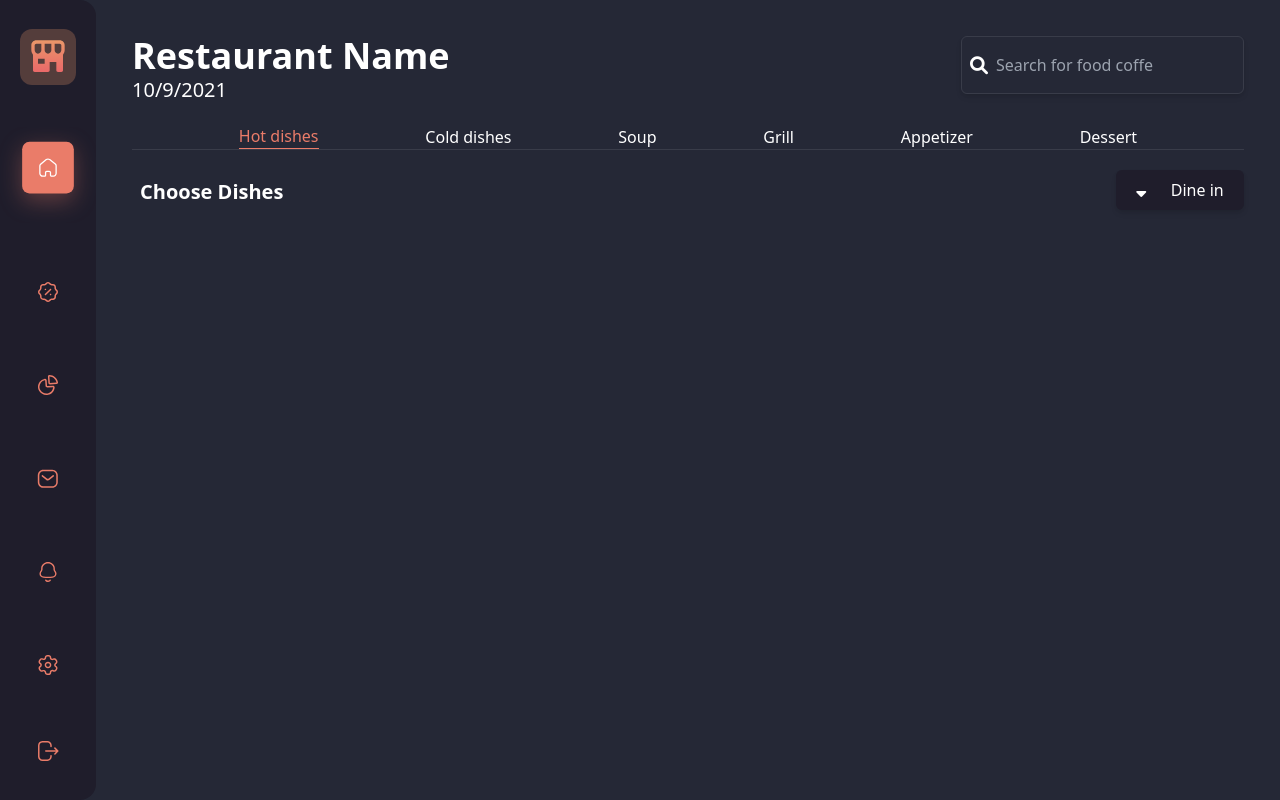
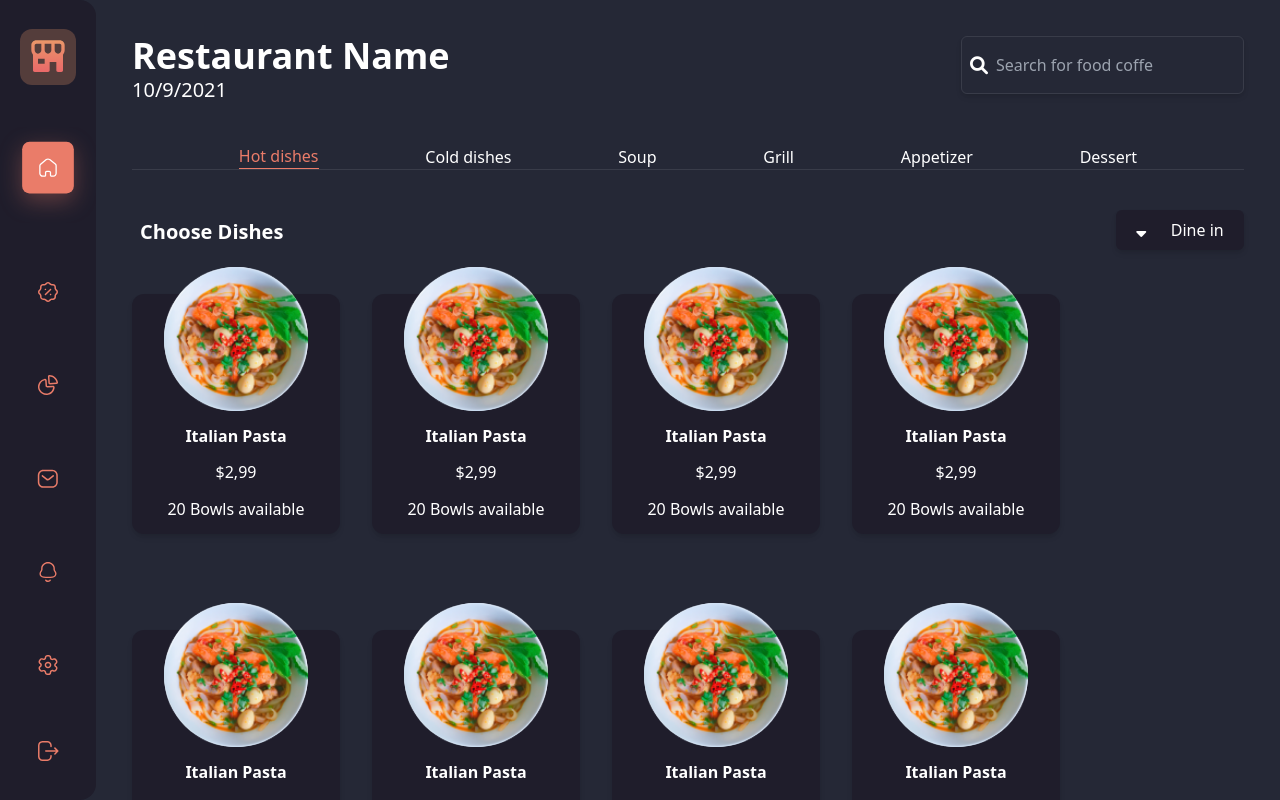
Before and after one commit to carlosmpr/frontEndPortafolio, a React (Create React App) app in the folder menudashboard/: page / in a window 1280 px wide. Built offline with nearby package versions, Linux system fonts and the light colour scheme.

Commit message:
Food Card

```diff
--- /dev/null
+++ b/menudashboard/src/components/Cards/FoodCard.jsx
@@ -0,0 +1,18 @@
+import React from "react";
+export default function FoodCard({
+  name = "Italian Pasta",
+  image,
+  price = "2,99",
+  available = "20 Bowls available",
+}) {
+  return (
+    <div className="w-52 transition-all flex flex-col h-60 items-center justify-evenly rounded-xl bg-primary shadow-md cursor-pointer transform hover:-translate-y-4">
+      <div className="w-36 -mt-10 h-36 bg-white rounded-full">
+        <img src={image} alt={image} className="w-full" />
+      </div>
+      <h5 className="text-primary font-bold">{name}</h5>
+      <p className="text-primary font-thin">${price}</p>
+      <p className="text-primary font-thin">{available}</p>
+    </div>
+  );
+}
--- a/menudashboard/src/components/Content/Content.jsx
+++ b/menudashboard/src/components/Content/Content.jsx
@@ -2,12 +2,14 @@ import React from "react";
 import DropDown from "../DropDown/DropDown";
 import SearchBar from "../SearchBar";
 import Navigation from "../TextNavigation/Navigation";
+import food from  '../../assets/images/Content/food.png'
+import FoodCard from "../Cards/FoodCard";
 export default function Content() {
   const date = new Date();
   const localeDate = date.toLocaleDateString();
   return (
     <div className="flex flex-1 h-full bg-secondary overflow-y-scroll p-9">
-      <div className="w-full flex flex-col space-y-5">
+      <div className="w-full flex flex-col space-y-10">
         <div className="w-full flex items-start justify-between">
           <div>
             <h1 className="text-4xl font-bold text-primary">Restaurant Name</h1>
@@ -15,14 +17,34 @@ export default function Content() {
           </div>
           <SearchBar />
         </div>
-     <Navigation />
+        <Navigation />
 
-     <div className="w-full flex items-start justify-between">
+        <div className="w-full flex items-start justify-between mb-12">
           <div className="p-2">
-            <h1 className="text-xl font-bold text-primary">Choose Dishes</h1>
-            </div>
+            <h2 className="text-xl font-bold text-primary">Choose Dishes</h2>
+          </div>
+          <DropDown />
+        </div>
 
-       <DropDown />
+        <div className="w-full flex flex-wrap gap-x-8 gap-y-24">
+
+         <FoodCard image={food} />
+         <FoodCard image={food} />
+         <FoodCard image={food} />
+         <FoodCard image={food} />
+         <FoodCard image={food} />
+         <FoodCard image={food} />
+         <FoodCard image={food} />
+         <FoodCard image={food} />
+
+         <FoodCard image={food} />
+         <FoodCard image={food} />
+         <FoodCard image={food} />
+         <FoodCard image={food} />
+         <FoodCard image={food} />
+         <FoodCard image={food} />
+         <FoodCard image={food} />
+         <FoodCard image={food} />
         </div>
       </div>
     </div>
```
Also changed, not shown: menudashboard/src/assets/images/Content/food.png (added).
